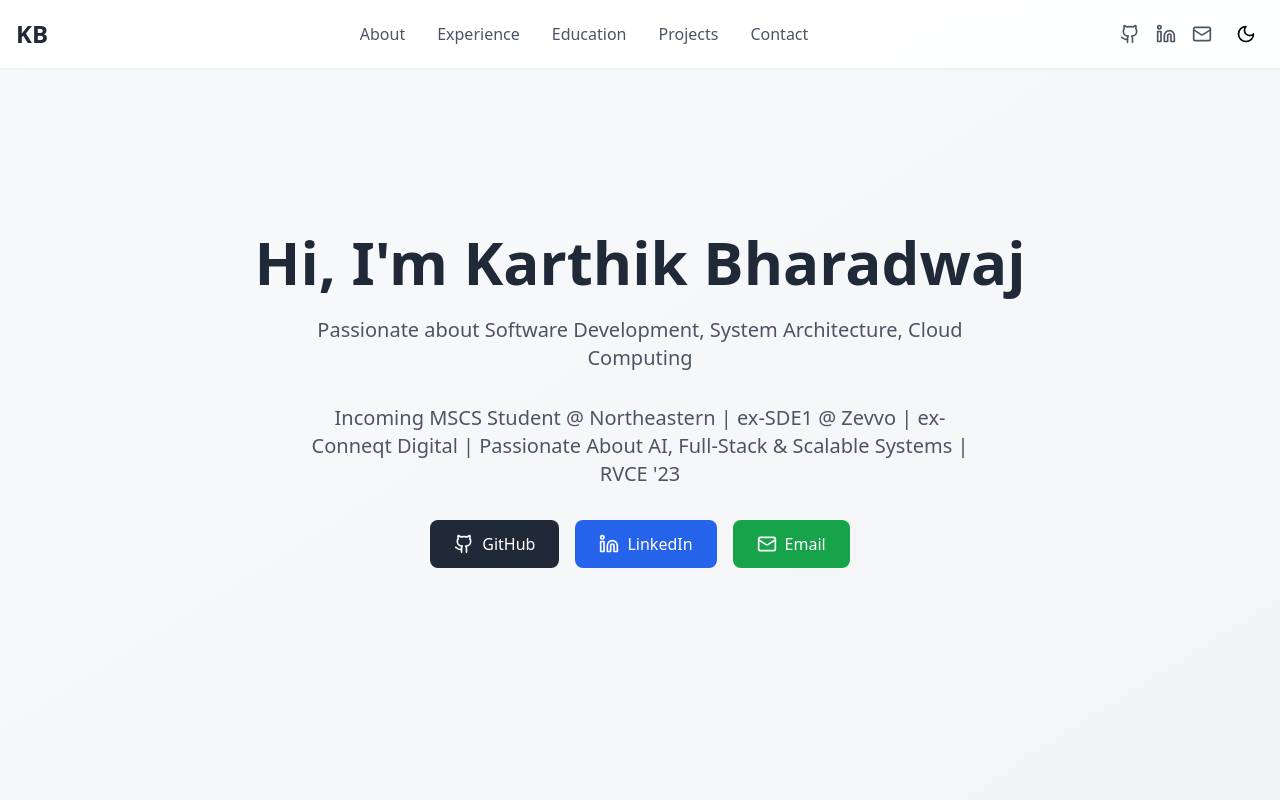
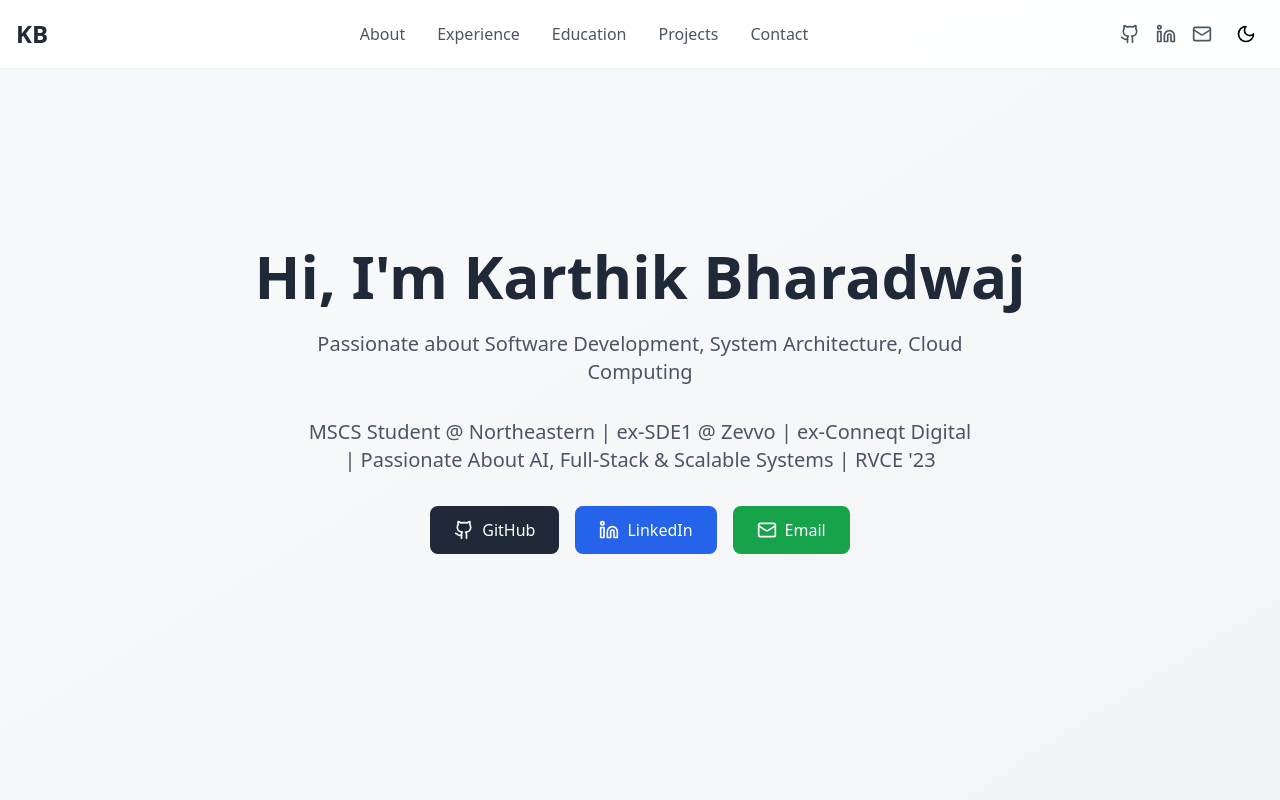
Before and after one commit to karthik-b-2001/portfolio, a React (Vite) app: page / in a window 1280 px wide. Shown: the top 800 px of the page. Built offline with nearby package versions, Linux system fonts and the light colour scheme.

Commit message:
update Hero component to reflect current status as MSCS Student

```diff
--- a/src/components/sections/Hero.tsx
+++ b/src/components/sections/Hero.tsx
@@ -15,7 +15,7 @@ const Hero = () => {
           Passionate about {personalInfo.areasOfInterest.join(", ")}{" "}
 
         </p>
-        <p className="text-xl text-gray-600 dark:text-gray-300 mb-8 max-w-2xl mx-auto">Incoming MSCS Student @ Northeastern | ex-SDE1 @ Zevvo | ex-Conneqt
+        <p className="text-xl text-gray-600 dark:text-gray-300 mb-8 max-w-2xl mx-auto">MSCS Student @ Northeastern | ex-SDE1 @ Zevvo | ex-Conneqt
           Digital | Passionate About AI, Full-Stack & Scalable Systems | RVCE
           '23</p>
 
```
